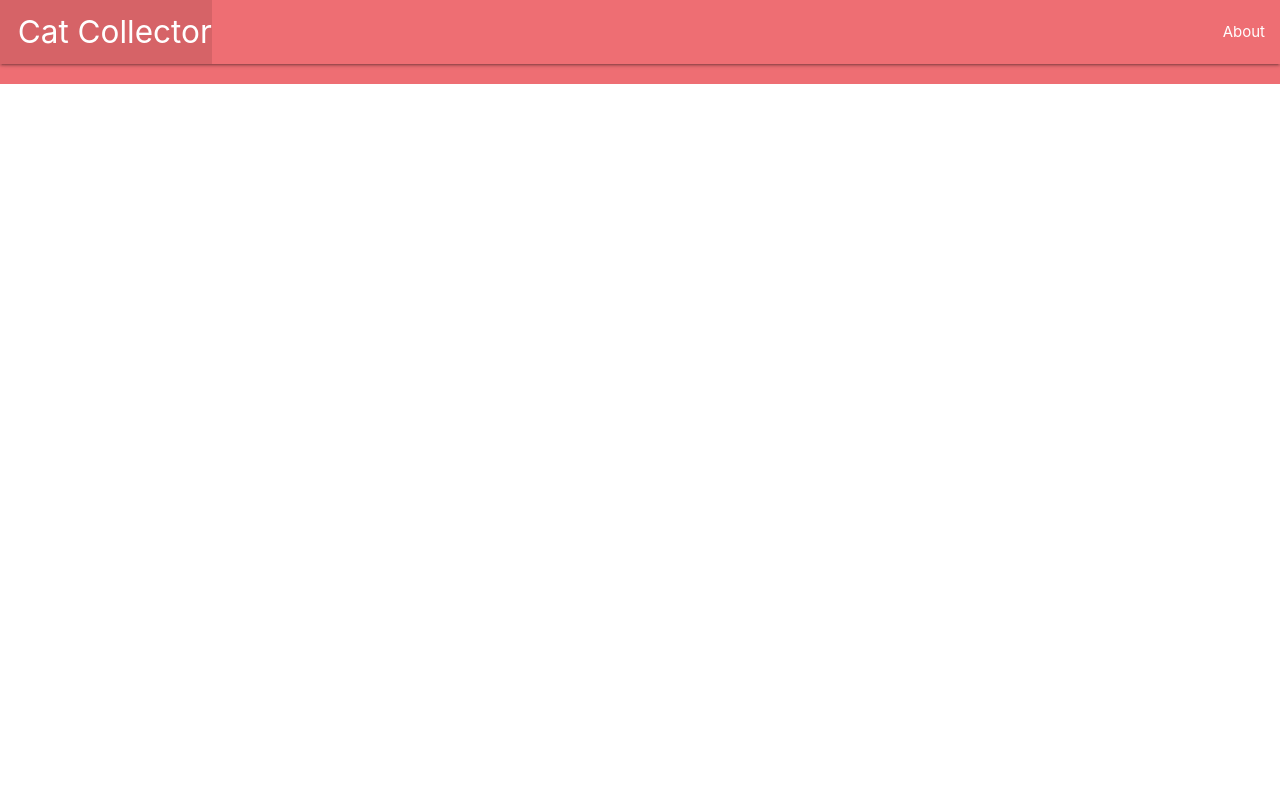
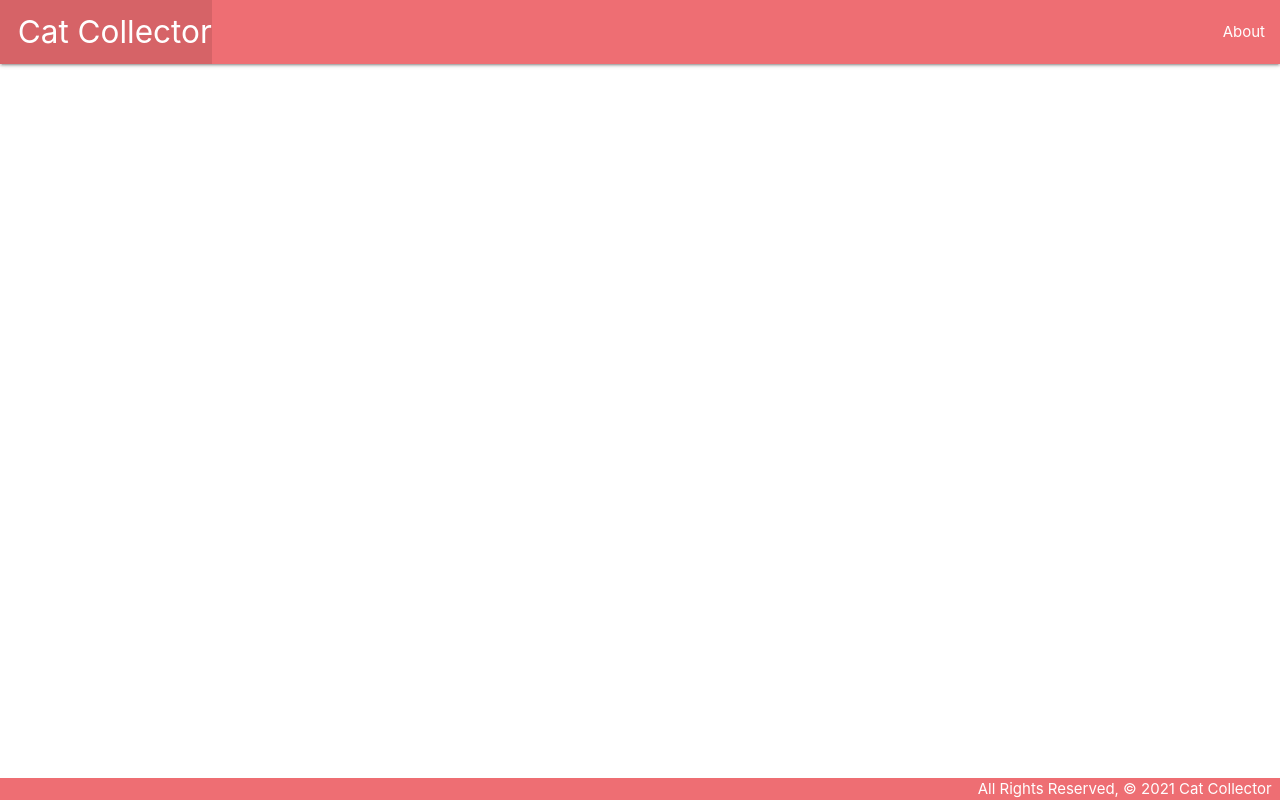
Before and after one commit to elliesolhjou/catcollector-review, a Django app: template main_app/templates/base.html in a window 1280 px wide. Run offline with Django 5.2, Linux system fonts and the light colour scheme; the template is opened without the code that fills it, so the values that code supplies are empty.

Commit message:
Static file is up

```diff
--- /dev/null
+++ b/main_app/static/css/style.css
@@ -0,0 +1,14 @@
+body {
+  display: flex;
+  min-height: 100vh;
+  flex-direction: column;
+}
+
+main {
+  flex: 1 0 auto;
+}
+
+footer.page-footer {
+  padding-top: 0;
+  text-align: right;
+}
--- a/main_app/templates/base.html
+++ b/main_app/templates/base.html
@@ -1,18 +1,26 @@
+{% load static %}
+
 <!DOCTYPE html>
 <html lang="en">
   <head>
-  <meta charset="UTF-8">
-  <meta name="viewport" content="width=device-width, initial-scale=1.0">
-  <meta http-equiv="X-UA-Compatible" content="ie=edge">
+    <meta charset="UTF-8" />
+    <meta name="viewport" content="width=device-width, initial-scale=1.0" />
+    <meta http-equiv="X-UA-Compatible" content="ie=edge" />
     <title>Cat Collector</title>
-  <link rel="stylesheet" href="https://cdnjs.cloudflare.com/ajax/libs/materialize/1.0.0/css/materialize.min.css">
+    <link
+      rel="stylesheet"
+      href="https://cdnjs.cloudflare.com/ajax/libs/materialize/1.0.0/css/materialize.min.css"
+    />
+    <link rel="stylesheet" type="text/css" href="{% static 'css/style.css'%}" />
   </head>
   <body>
     <header class="navbar-fixed">
       <nav>
         <div class="nav-wrapper">
           <ul>
-          <li><a href="/" class="left brand-logo">&nbsp;&nbsp;Cat Collector</a></li>
+            <li>
+              <a href="/" class="left brand-logo">&nbsp;&nbsp;Cat Collector</a>
+            </li>
           </ul>
           <ul class="right">
             <li><a href="/about">About</a></li>
@@ -20,12 +28,11 @@
         </div>
       </nav>
     </header>
-  <main class="container">
-    {% block content %}
-    {% endblock %}
-  </main>
+    <main class="container">{% block content %} {% endblock %}</main>
     <footer class="page-footer">
-    <div class="right">All Rights Reserved, &copy; 2021 Cat Collector &nbsp;</div>
+      <div class="right">
+        All Rights Reserved, &copy; 2021 Cat Collector &nbsp;
+      </div>
     </footer>
   </body>
 </html>
```
Lines whose indentation alone changed are shown as unchanged.
